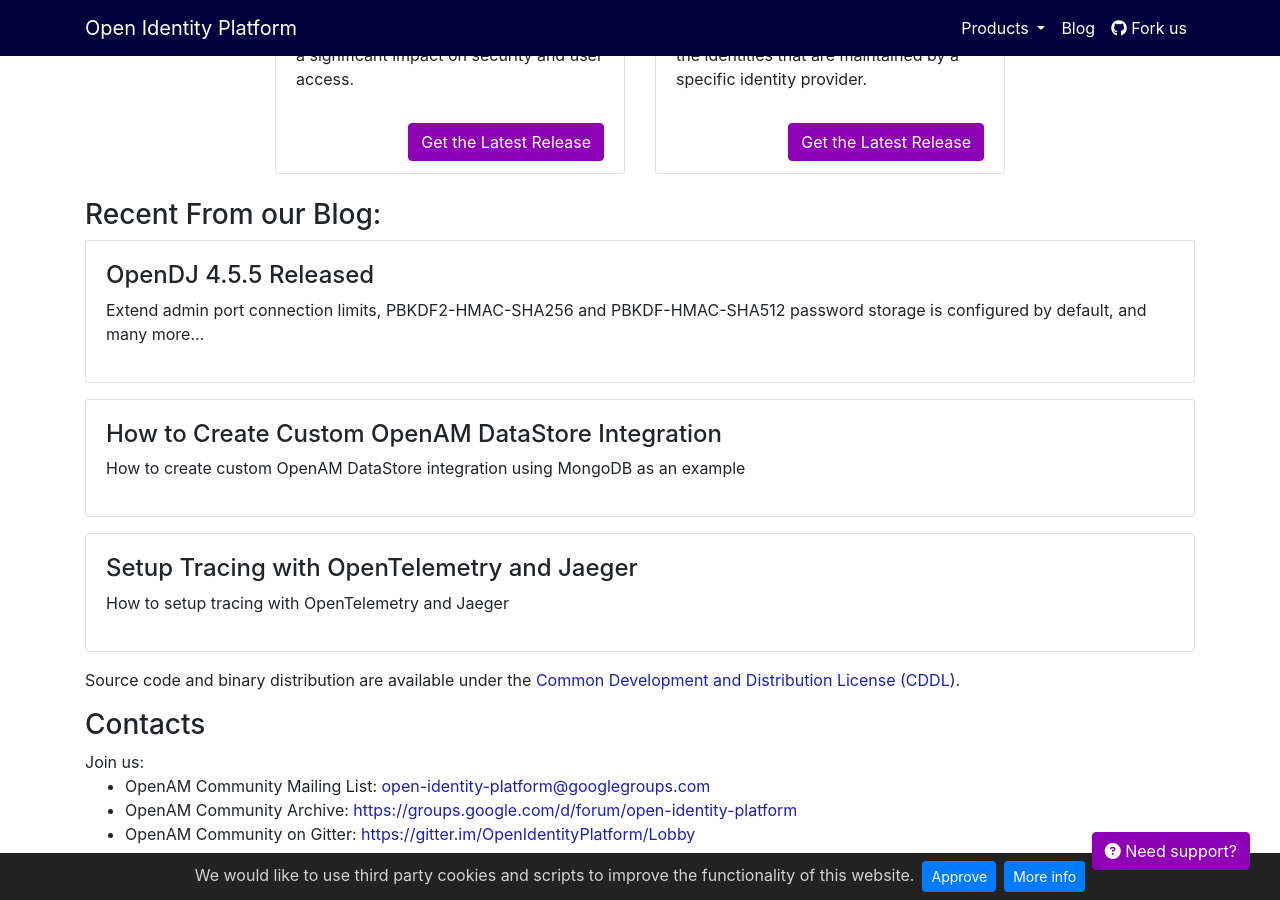
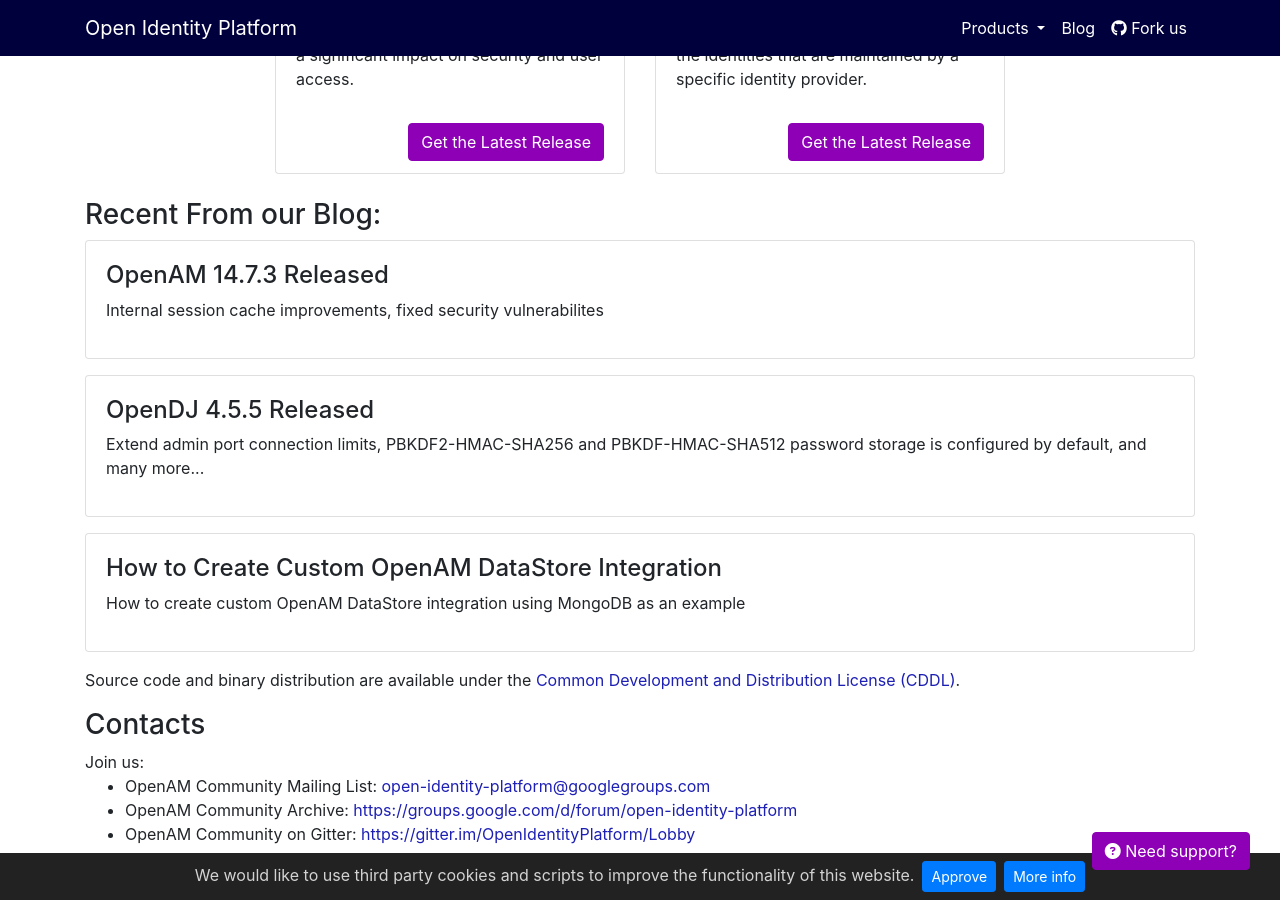
Before and after one commit to OpenIdentityPlatform/OpenIdentityPlatform.org, a Jekyll site: the page built from index.html, in a window 1280 px wide and 900 px high, scrolled down 1665 px. Built offline with Jekyll 4.4.1, drawn with Linux system fonts in a browser that asks for light colours; some of the changed lines change nothing that is shown.

Commit message:
OpenAM 14.7.3 Released (#137)

```diff
--- a/_data/blogposts.yml
+++ b/_data/blogposts.yml
@@ -1,3 +1,8 @@
+-
+  title: 'OpenAM 14.7.3 Released'
+  link: '/blog/openam-14-7-3-released'
+  description: 'Internal session cache improvements, fixed security vulnerabilites'
+
 -
   title: 'OpenDJ 4.5.5 Released'
   link: '/blog/opendj-4-5-5-released'
--- /dev/null
+++ b/blog/openam-14-7-3-released.md
@@ -0,0 +1,24 @@
+---
+layout: home
+landing-title: "OpenAM 14.7.3 Released"
+landing-title2: "OpenAM 14.7.3 Released"
+description: Open Identity Platform Community just released OpenAM v14.7.3
+keywords: 'OpenAM, Access Management, Authentication, SSO, Single Sign On, Open Identity Platform, Release, NTLM'
+imageurl: 'openam-og.png'
+---
+# OpenAM 14.7.3 Released
+[Download](https://github.com/OpenIdentityPlatform/OpenAM/releases/tag/14.7.3)
+## What's new
+* Internal session cache max time to set to seconds instead of minutes
+
+## Fixed Bugs
+* Fixed security vulnerabilites
+* Fixed ssoadm tool JAXRPC calling error
+
+[All changes](https://github.com/OpenIdentityPlatform/OpenAM/compare/14.7.2...14.7.3)
+
+## Thanks for the contributions
+
+<i id="vharseko"><i>1. <a href="https://github.com/vharseko" target="_blank">vharseko</a></i>
+
+<i id="maximthomas"><i>2. <a href="https://github.com/maximthomas" target="_blank">Maxim Thomas</a></i>
```
